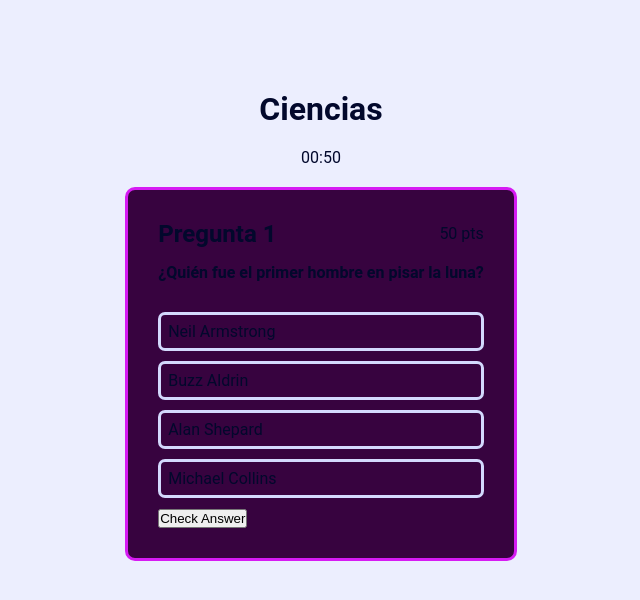
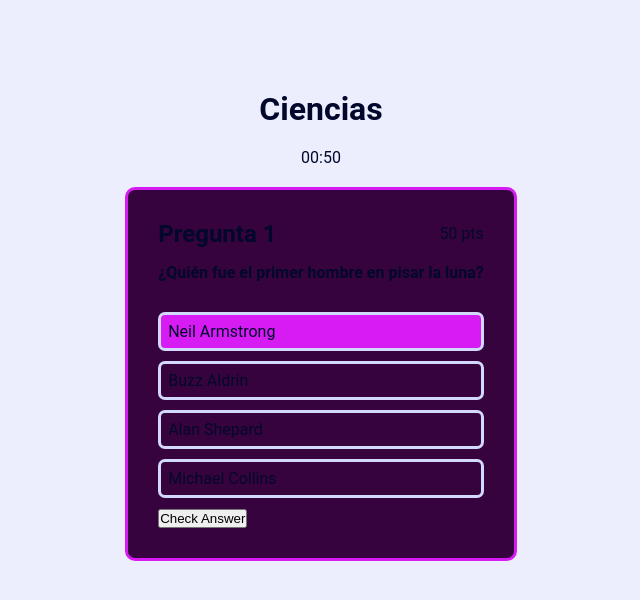
Before and after one commit to JosephHerreraDev/trivia-front, a Next.js app: page /game in a window 1280 px wide. In both pictures the pointer is over the element "Neil Armstrong". Shown: the top 600 px of the page, without its empty margins (319-959 px from the left). Built offline with nearby package versions, Linux system fonts and the light colour scheme.

Commit message:
Add hover effect to answer component

```diff
--- a/components/answer/answer.css
+++ b/components/answer/answer.css
@@ -8,6 +8,10 @@
     border-radius: 7px;
     padding: 7px;
     margin-bottom: 10px;
+}
+
+.answer:hover {
+    background-color: #d61bf3;
 }
 
 .answer-name {
--- a/src/app/login.css
+++ b/src/app/login.css
@@ -16,6 +16,7 @@ body {
 
 .login-form {
     display: flex;
+
     flex-direction: column;
 }
 
```
